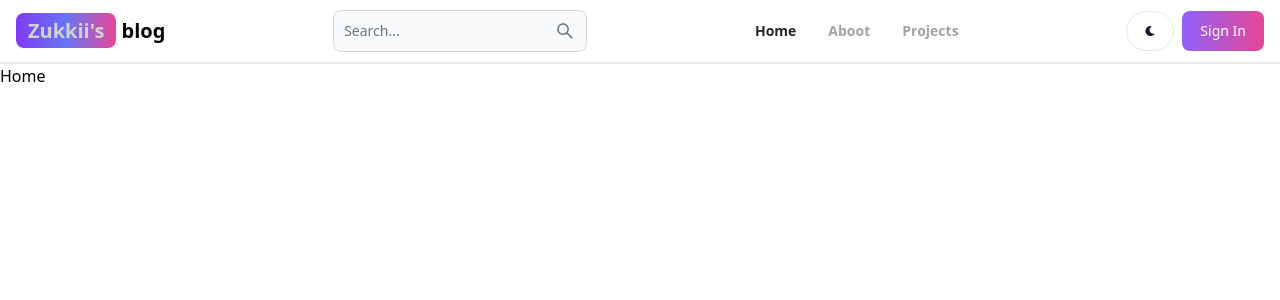
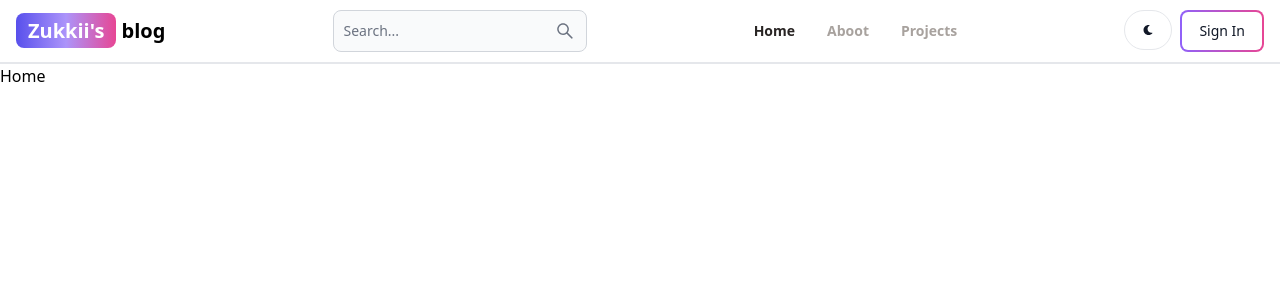
Before and after one commit to KaiIemsawat/blog-clone-101, a React (Vite) app in the folder client/: page / in a window 1280 px wide. Shown: the top 300 px of the page. Built offline with nearby package versions, Linux system fonts and the light colour scheme.

Commit message:
server setup

```diff
--- a/client/src/components/Header.jsx
+++ b/client/src/components/Header.jsx
@@ -12,7 +12,7 @@ const Header = () => {
         to="/"
         className="self-center whitespace-nowrap text-sm font-semibold sm:text-xl dark:text-[#eaeae]"
       >
-        <span className="rounded-lg bg-gradient-to-r from-purple-600 via-indigo-500 to-pink-500 px-3 py-1 text-[#cfd1d3]">
+        <span className="rounded-lg bg-gradient-to-r from-indigo-600 via-purple-400 to-pink-500 px-3 py-1 text-white">
           Zukkii's
         </span>{" "}
         blog
@@ -33,7 +33,9 @@ const Header = () => {
           <FaMoon />
         </Button>
         <Link to="/sign-in">
-          <Button gradientDuoTone="purpleToPink">Sign In</Button>
+          <Button gradientDuoTone="purpleToPink" outline>
+            Sign In
+          </Button>
         </Link>
         <Navbar.Toggle />
       </div>
```
Also changed, not shown: package.json (added, +18 -0 lines), 2 other files (tests, documents, lock files or other folders).
